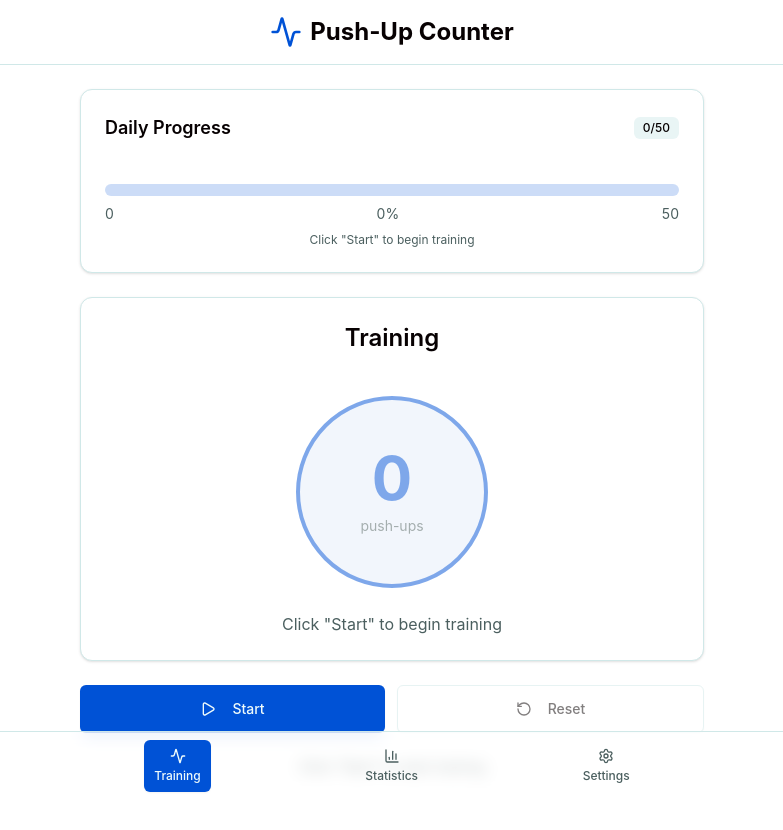
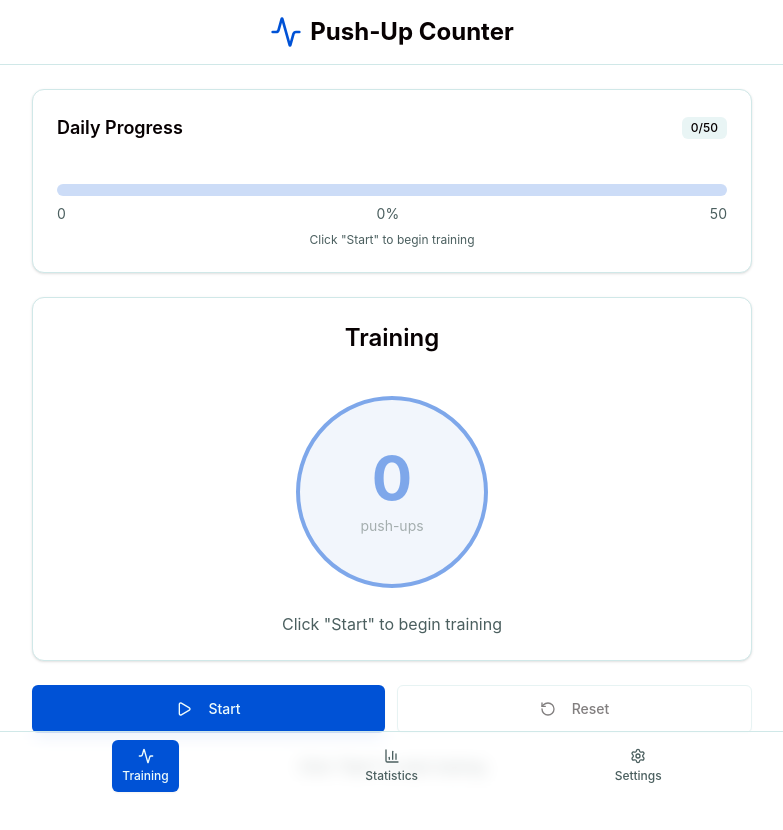
Before and after one commit to skynovua/push-app, a React (Vite) app: page / in a window 1280 px wide. Shown: the top 830 px of the page, without its empty margins (248-1031 px from the left). Built offline with nearby package versions, Linux system fonts and the light colour scheme.

Commit message:
fix: adjust container widths for improved layout consistency across components

```diff
--- a/src/app/index.tsx
+++ b/src/app/index.tsx
@@ -73,7 +73,7 @@ function App() {
       <div className="bg-background min-h-screen">
         {/* Header */}
         <header className="bg-background/95 supports-[backdrop-filter]:bg-background/60 z-50 border-b backdrop-blur">
-          <div className="container mx-auto max-w-2xl px-4 py-4">
+          <div className="container mx-auto max-w-3xl px-4 py-4">
             <div className="flex items-center justify-center">
               <h1 className="flex items-center gap-2 text-2xl font-bold">
                 <Activity className="text-primary h-8 w-8" />
@@ -84,14 +84,14 @@ function App() {
         </header>
 
         {/* Main Content */}
-        <main className="container mx-auto max-w-2xl px-6 pb-20">{renderContent()}</main>
+        <main className="container mx-auto max-w-3xl px-6 pb-20">{renderContent()}</main>
 
         {/* Bottom Navigation */}
         <nav
           className="bg-background/95 supports-[backdrop-filter]:bg-background/60 fixed right-0 bottom-0 left-0 border-t backdrop-blur"
           style={{ paddingBottom: 'env(safe-area-inset-bottom, 0px)' }}
         >
-          <div className="container mx-auto max-w-2xl px-4">
+          <div className="container mx-auto max-w-3xl px-4">
             <div className="flex justify-around py-2">
               {tabs.map((tab) => {
                 const Icon = tab.icon;
--- a/src/features/stats/ui/stats-chart.tsx
+++ b/src/features/stats/ui/stats-chart.tsx
@@ -326,6 +326,7 @@ export const StatsChart: React.FC = () => {
       <Tabs
         value={selectedPeriod}
         onValueChange={(value) => setSelectedPeriod(value as TimePeriod)}
+        className="gap-3"
       >
         <TabsList className="grid w-full grid-cols-4">
           <TabsTrigger value="week" className="text-xs sm:text-sm">
--- a/src/features/stats/ui/workout-history.tsx
+++ b/src/features/stats/ui/workout-history.tsx
@@ -83,7 +83,7 @@ export const WorkoutHistory: React.FC = () => {
         <Card key={session.id} className="border-border/50 border">
           <CardContent className="p-3 sm:p-4">
             {/* Mobile Layout: Stack elements vertically */}
-            <div className="flex flex-col space-y-3 sm:flex-row sm:items-center sm:justify-between sm:space-y-0">
+            <div className="flex flex-col gap-y-3 sm:flex-row sm:items-center sm:justify-between sm:gap-y-0">
               {/* Main content area */}
               <div className="flex items-center justify-between sm:flex-1">
                 {/* Кількість віджимань */}
@@ -95,9 +95,9 @@ export const WorkoutHistory: React.FC = () => {
                 </div>
 
                 {/* Інформація про сесію */}
-                <div className="mx-3 flex-1 space-y-1 sm:mx-4">
+                <div className="mx-3 flex flex-1 flex-col gap-1 sm:mx-4">
                   {/* Mobile: Show date and time on separate lines */}
-                  <div className="space-y-1 sm:hidden">
+                  <div className="flex flex-col gap-1 sm:hidden">
                     <div className="flex items-center gap-2 text-xs">
                       <Calendar className="text-muted-foreground h-3 w-3 flex-shrink-0" />
                       <span className="truncate">{formatDate(session.date)}</span>
@@ -143,7 +143,7 @@ export const WorkoutHistory: React.FC = () => {
               </div>
 
               {/* Бейджі - на мобільному внизу, на десктопі справа */}
-              <div className="flex flex-wrap gap-1 sm:flex-nowrap sm:gap-2">
+              <div className="flex flex-wrap gap-1 sm:flex-nowrap sm:gap-2 [&:empty]:hidden">
                 {session.goal && session.pushUps >= session.goal && (
                   <Badge
                     variant="secondary"
```
